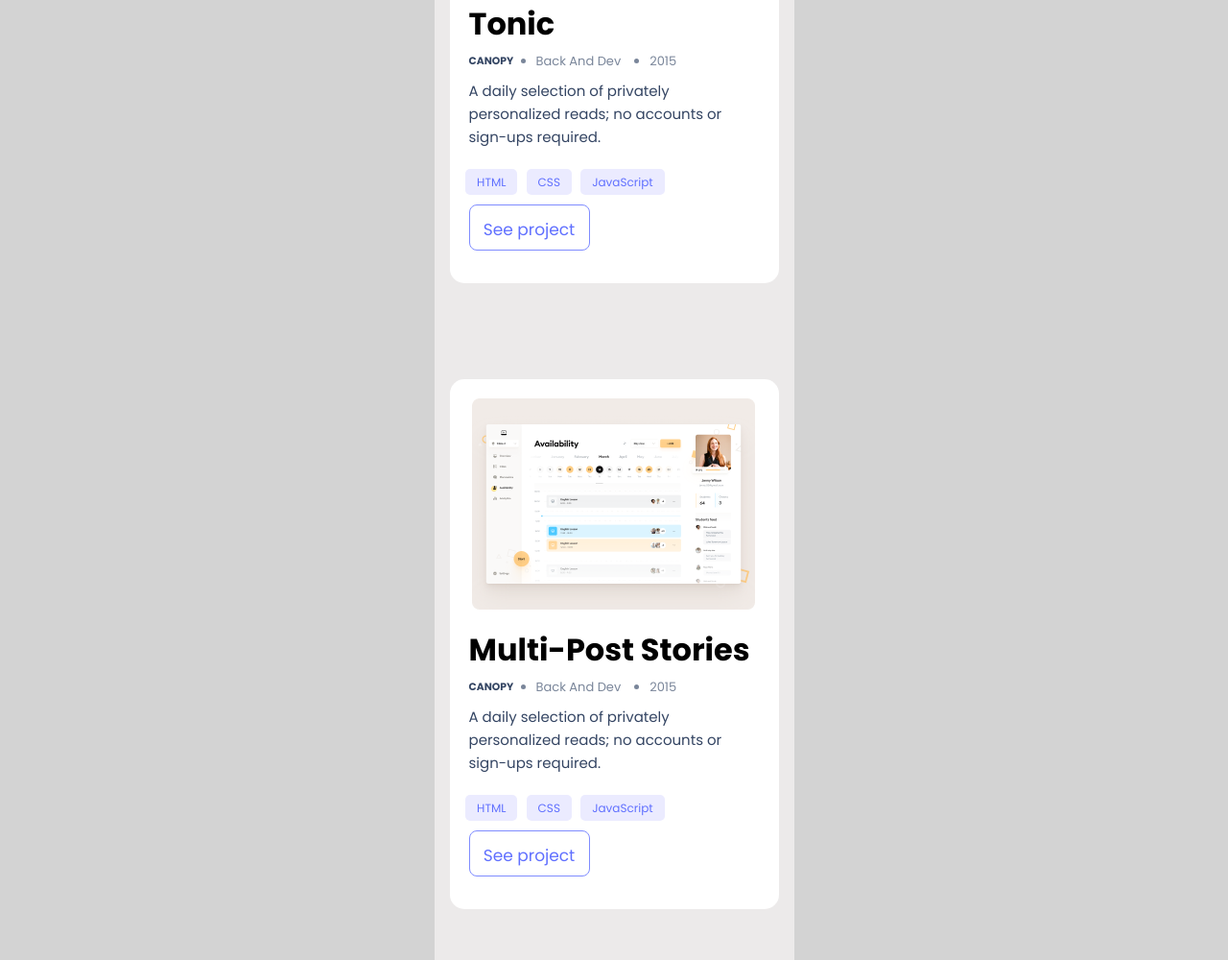
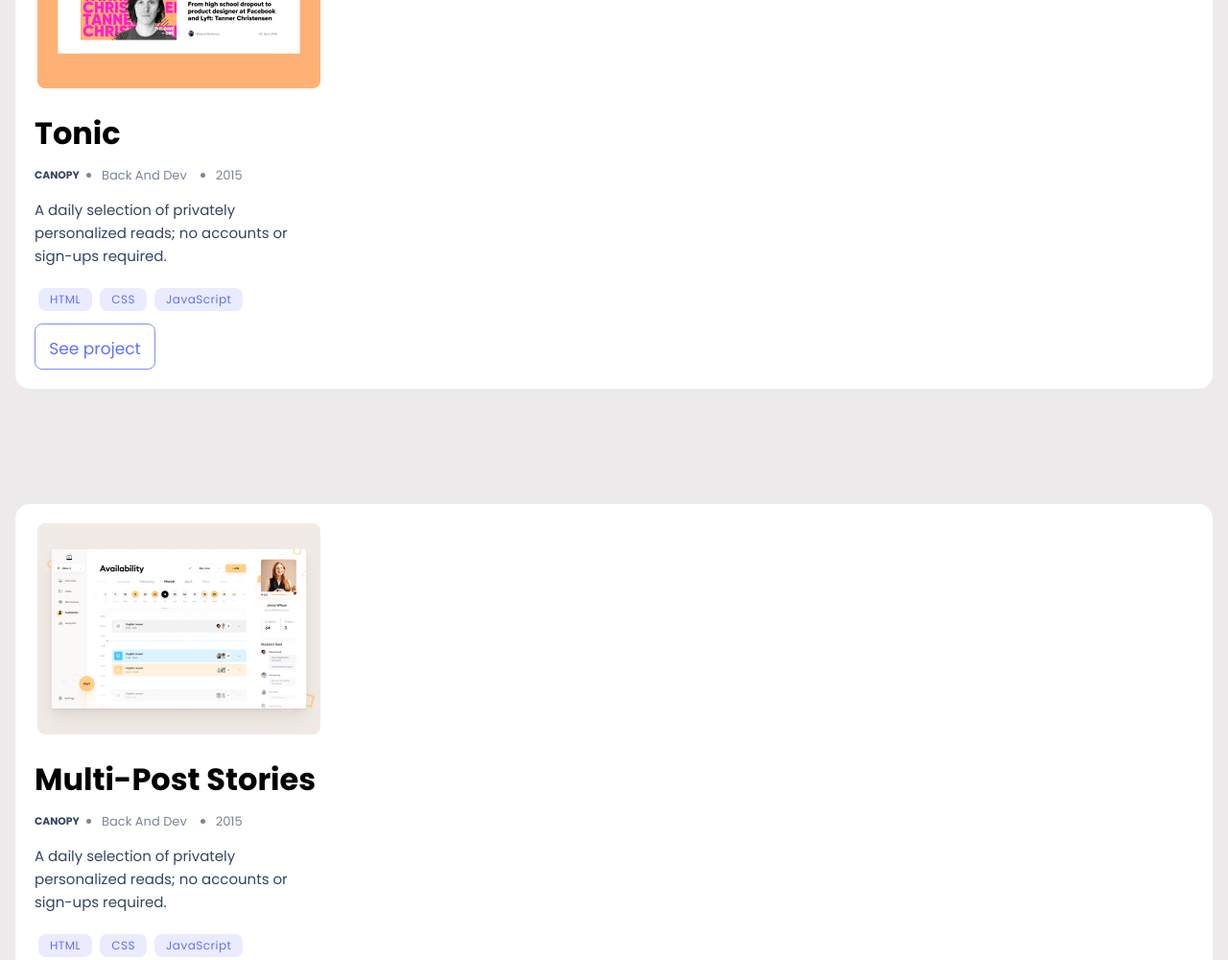
Before and after one commit to sadaf-Daneshgar/Personal_Porfolio, a website: page index.html in a window 1280 px wide. Shown: the part 1018-2018 px from the top of the page at 96% size. Drawn offline with Linux system fonts and the light colour scheme.

Commit message:
Add Chnges into html and css

```diff
--- a/index.html
+++ b/index.html
@@ -79,9 +79,9 @@
                 <img src="Media/Snapshoot Portfolio.png" alt="this is a pic">
             </div>
             <div class="name">
-                <h1>
+                <h2>
                     Tonic
-                </h1>
+                </h2>
             </div>
             <div class="descript flex">
                 <div class="camp">
@@ -104,14 +104,14 @@
             <div class="web flex">
                 <div class="right flex">
                     <ul>
-                        <li>
-                            <a href="#">HTML</a>
+                        <li class="html">
+                            HTML
                         </li>
-                        <li>
-                            <a href="#">CSS</a>
+                        <li class="css">
+                            CSS
                         </li>
-                        <li>
-                            <a href="#">JavaScript</a>
+                        <li class="JavaScript">
+                            JavaScript
                         </li>
                     </ul>
                 </div>
@@ -134,9 +134,9 @@
                 <img src="Media/Snapshoot Portfolio1.png" alt="Snapshoot pic">
             </div>
             <div class="name">
-                <h1>
+                <h2>
                     Multi-Post Stories
-                </h1>
+                </h2>
             </div>
             <div class="descript flex">
                 <div class="camp">
@@ -159,14 +159,14 @@
             <div class="web">
                 <div class="right">
                     <ul>
-                        <li>
-                            <a href="#">HTML</a>
+                        <li class="html">
+                           HTML
                         </li>
-                        <li>
-                            <a href="#">CSS</a>
+                        <li class="css">
+                            CSS
                         </li>
-                        <li>
-                            <a href="#">JavaScript</a>
+                        <li class="JavaScript">
+                            JavaScript
                         </li>
                     </ul>
                 </div>
@@ -188,9 +188,9 @@
                 <img src="Media/Snapshoot Portfolio2.png" alt="availability pic">
             </div>
             <div class="name">
-                <h1>
+                <h2>
                     Tonic
-                </h1>
+                </h2>
             </div>
             <div class="descript flex">
                 <div class="camp">
@@ -213,14 +213,14 @@
             <div class="web">
                 <div class="right">
                     <ul>
-                        <li>
-                            <a href="#">HTML</a>
+                        <li class="html">
+                            HTML
                         </li>
-                        <li>
-                            <a href="#">CSS</a>
+                        <li class="css">
+                            CSS
                         </li>
-                        <li>
-                            <a href="#">JavaScript</a>
+                        <li class="JavaScript">
+                            JavaScript
                         </li>
                     </ul>
                 </div>
@@ -242,9 +242,9 @@
                 <img src="Media/Snapshoot Portfolio3.png" alt="this a pic">
             </div>
             <div class="name">
-                <h1>
+                <h2>
                     Multi-Post Stories
-                </h1>
+                </h2>
             </div>
             <div class="descript flex">
                 <div class="camp">
@@ -266,15 +266,15 @@
             </div>
             <div class="web">
                 <div class="right">
-                    <ul>
-                        <li>
-                            <a href="#">HTML</a>
+                    <ul class="land">
+                        <li class="html">
+                            HTML
                         </li>
-                        <li>
-                            <a href="#">CSS</a>
+                        <li class="css">
+                            CSS
                         </li>
-                        <li>
-                            <a href="#">JavaScript</a>
+                        <li class="JavaScript">
+                            JavaScript
                         </li>
                     </ul>
                 </div>
@@ -294,9 +294,9 @@
 
     <section class="about">
         <div class="am">
-            <h2>
+            <h3>
                 About Myself
-            </h2>
+            </h3>
         </div>
         <div class="disc">
             <p>
--- a/style.css
+++ b/style.css
@@ -5,13 +5,7 @@
   box-sizing: border-box;
 }
 
-html {
-  background-color: lightgray;
-}
-
 body {
-  width: 375px;
-  margin: 0 auto;
   background-color: rgb(236, 234, 234);
 }
 
@@ -26,11 +20,15 @@ body {
   background-image: url(Media/header-background-mobile.png.jpg);
   background-size: cover;
   background-color: white;
+  padding: 1 24px;
+  justify-content: space-between;
 }
 
 .header .Left_side {
-  width: 50%;
+  /* width: 50%; */
   height: 100%;
+  align-items: center;
+  justify-content: center;
 }
 
 .social-icon a {
@@ -74,8 +72,7 @@ body {
 /* start container part */
 
 .container {
-  width: 375px;
-  height: 611px;
+  height: 90vh;
   background-image: url(Media/header-shapes\ mobile.png.jpg);
   background-size: cover;
   border-bottom-left-radius: 60px;
@@ -135,7 +132,7 @@ body {
 
 .social_media {
   padding-top: 0%;
-  margin: 0 auto;
+  margin: initial;
   display: flex;
 }
 
@@ -170,14 +167,27 @@ body {
   display: grid;
 }
 
-.middle_section {
+/* .middle_section {
   height: 552px;
   width: 343px;
   margin: 100px 16px 0 16px;
   border-radius: 15px;
   background-color: white;
   padding-bottom: 20px;
+} */
+
+.middle_section {
+  display: flex;
+  flex-direction: column;
+  margin: 100px 16px 20px 16px;
+  border-radius: 15px;
+  background-color: white;
+  padding-bottom: 20px;
 }
+
+/* .land li {
+  margin-right: 50px;
+} */
 
 .middle_section div.pic {
   width: 295px;
@@ -192,7 +202,7 @@ body {
   margin: 5px 20px;
 }
 
-.middle_section div.name h1 {
+.middle_section div.name h2 {
   font-weight: 700;
   font-size: 32px;
   columns: #172b4d;
@@ -330,6 +340,59 @@ section.about div.link a:hover {
   margin: 0 10px;
 }
 
+.html {
+  display: flex;
+  flex-direction: row;
+  align-items: center;
+  padding: 4px 12px;
+  width: 32%;
+  height: 24px;
+  background: #ebebff;
+  color: #6070ff;
+  border-radius: 8px;
+  font-style: normal;
+  font-size: 12px;
+  font-weight: 500;
+  margin-left: 12px;
+  margin-right: 8px;
+  letter-spacing: 0.48px;
+}
+
+.css {
+  display: flex;
+  flex-direction: row;
+  align-items: center;
+  padding: 4px 12px;
+  width: 30%;
+  height: 24px;
+  background: #ebebff;
+  color: #6070ff;
+  border-radius: 8px;
+  font-style: normal;
+  font-size: 12px;
+  font-weight: 500;
+  margin-right: 8px;
+  letter-spacing: 0.48px;
+}
+
+.JavaScript {
+  display: flex;
+  flex-direction: row;
+  align-items: center;
+  padding: 4px 12px;
+  width: 50%;
+  height: 24px;
+  background: #ebebff;
+  color: #6070ff;
+  border-radius: 8px;
+  font-family: "Poppins", sans-serif;
+  font-style: normal;
+  font-size: 12px;
+  font-weight: 500;
+  margin-right: 8px;
+  letter-spacing: 0.48px;
+}
+
 .middle_section div.link {
   width: 126px;
   height: 48px;
@@ -344,23 +407,35 @@ section.about div.link a:hover {
   text-align: center;
 }
 
+.link:hover {
+  background-color: #6070ff;
+  color: #fff;
+}
+
+.link:active {
+  background-color: #2230d2;
+  color: #fff;
+}
+
 /* End middle part  */
 
 /* Start About Yourself Section  */
 
 section.about {
-  height: 1063px;
-  width: 100%;
-  padding: 20px;
+  height: 1263px;
+  width: 375px;
+  padding: 114px 24px 0 24px;
   background-color: white;
   margin-top: 100px;
   border-top-right-radius: 60px;
+  display: flex;
+  flex-direction: column;
 }
 
 section.about div.am h2 {
   font-weight: 700;
   font-size: 40px;
-  color: #172b4d;
+  color: rgb(23, 43, 77);
   margin-top: 60px;
 }
 
@@ -400,7 +475,7 @@ section.about div.link {
 
 section.about div.select {
   width: 90%;
-  margin: auto;
+  margin: 1px;
   display: flex;
   justify-content: space-between;
   align-items: center;
@@ -446,11 +521,11 @@ section.about div.select ul.lang li.lang i {
 }
 
 section.about div.select ul.lang div.contain {
-  height: 180px;
-  width: 303px;
+  height: 248.15px;
+  width: 327px;
   margin-top: 20px;
   margin-bottom: 5px;
-  margin-left: -12px;
+  gap: 12px;
 }
 
 section.about div.select ul.lang div.contain ul li.con {
```
